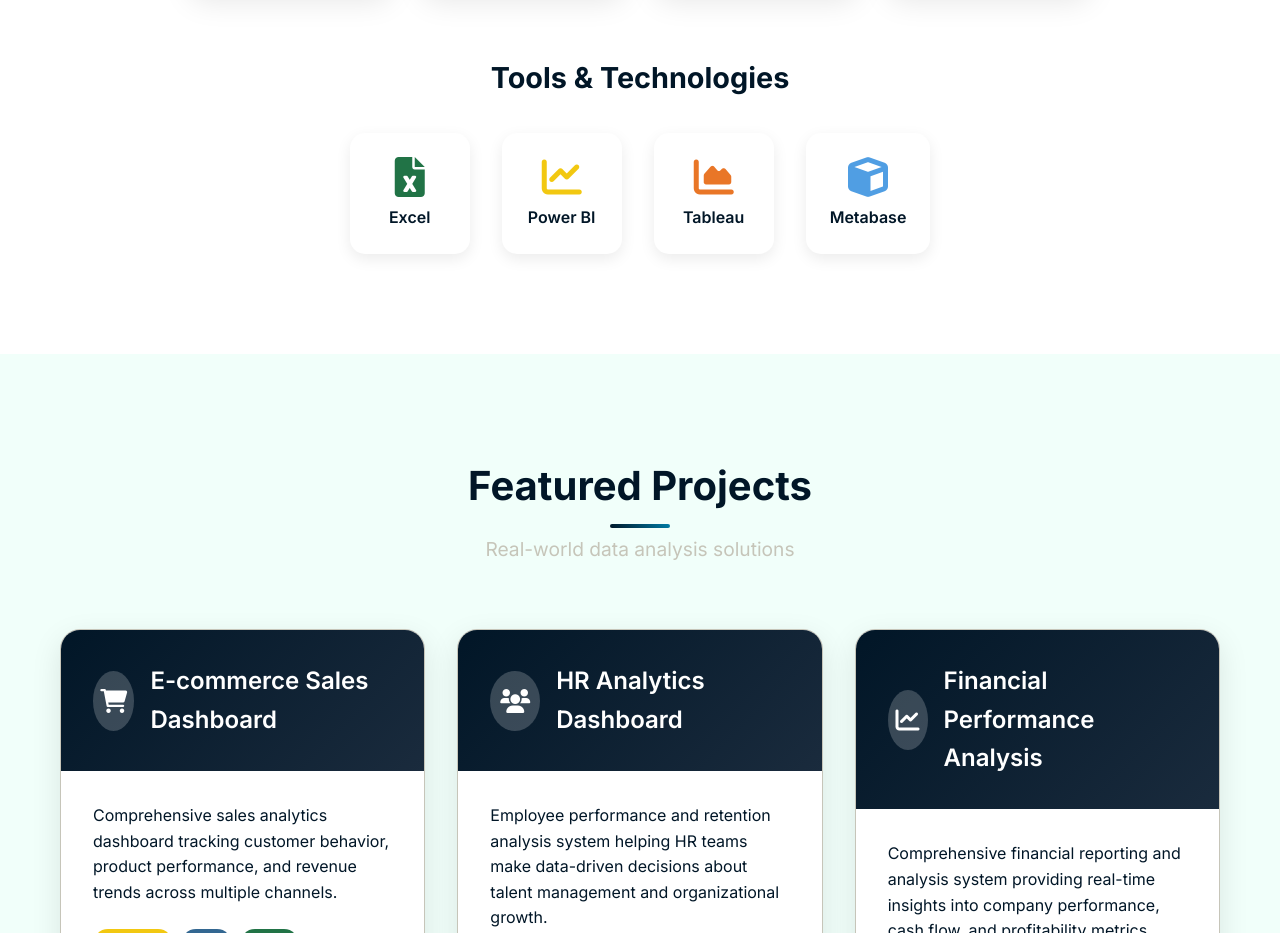
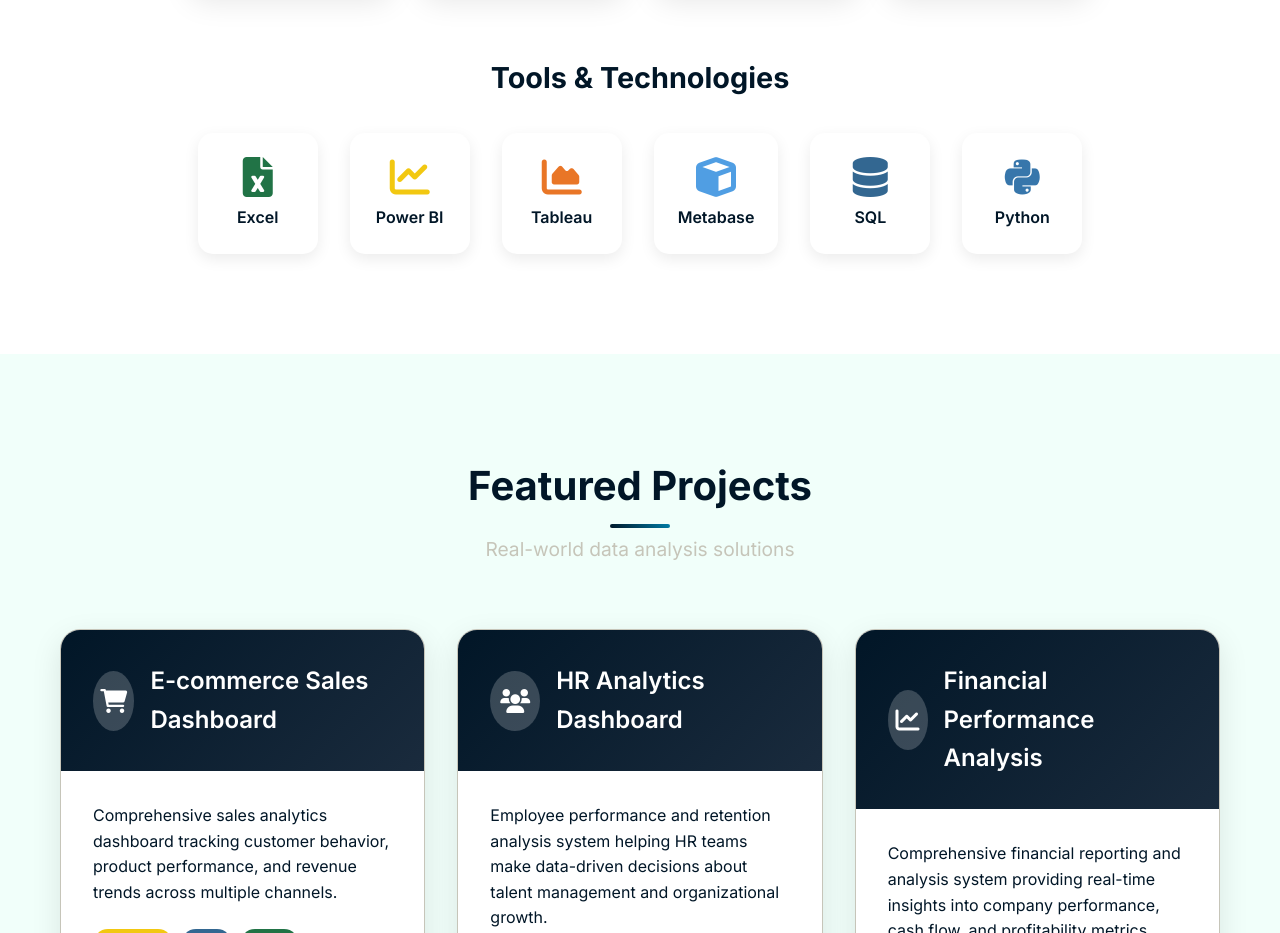
Before and after one commit to Razadan1/DataAnalystPortfolio, a website: page index.html in a window 1280 px wide. Shown: the part 2440-3373 px from the top of the page. Drawn offline with Linux system fonts and the light colour scheme.

Commit message:
Added More tools and technologies

```diff
--- a/index.html
+++ b/index.html
@@ -216,6 +216,14 @@
               <div class="tool-item metabase">
                 <i class="fas fa-cube"></i>
                 <span>Metabase</span>
+              </div>
+              <div class="tool-item sql">
+                <i class="fas fa-database"></i>
+                <span>SQL</span>
+              </div>
+              <div class="tool-item python">
+                <i class="fab fa-python"></i>
+                <span>Python</span>
               </div>
             </div>
           </div>
--- a/styles.css
+++ b/styles.css
@@ -573,6 +573,14 @@
 
 .tool-item.metabase i {
     color: #509ee3;
+}
+
+.tool-item.sql i {
+    color: #336791;
+}
+
+.tool-item.python i {
+    color: #3776ab;
 }
 
 .tool-item span {
```
